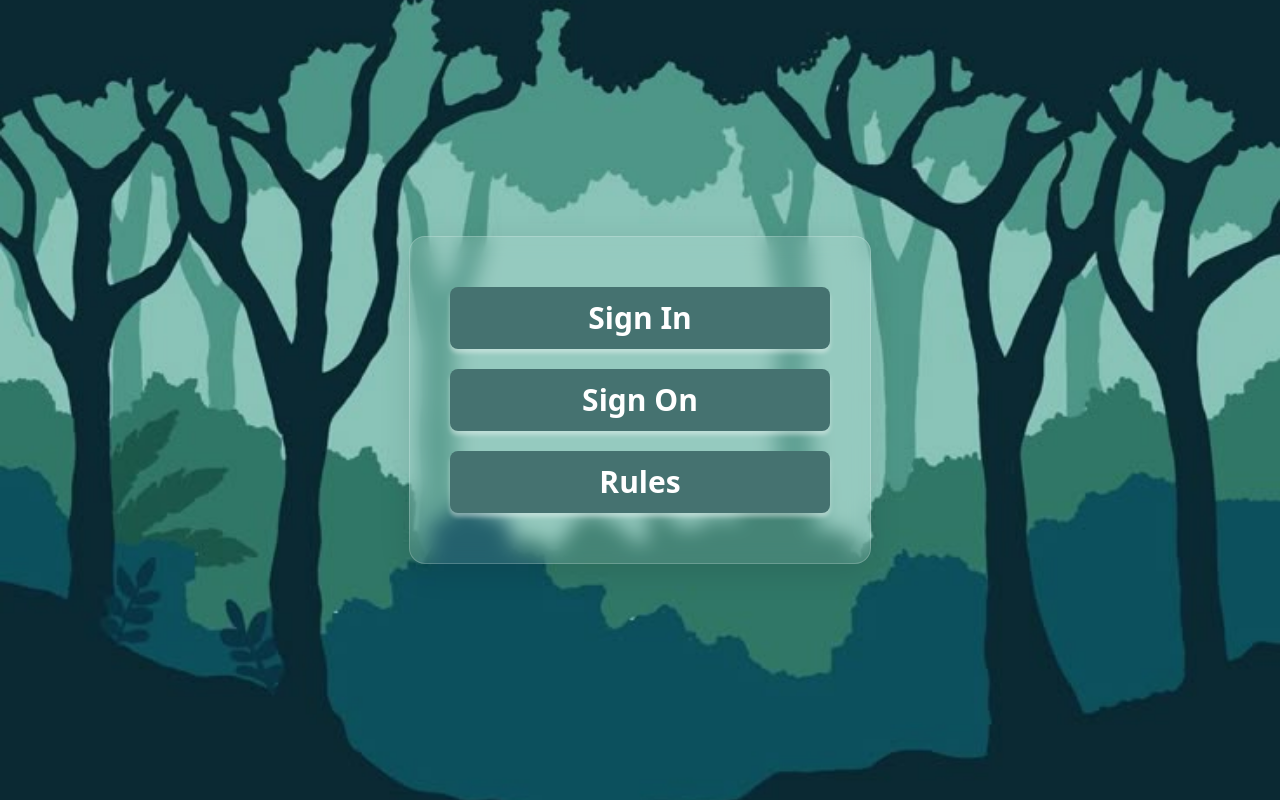
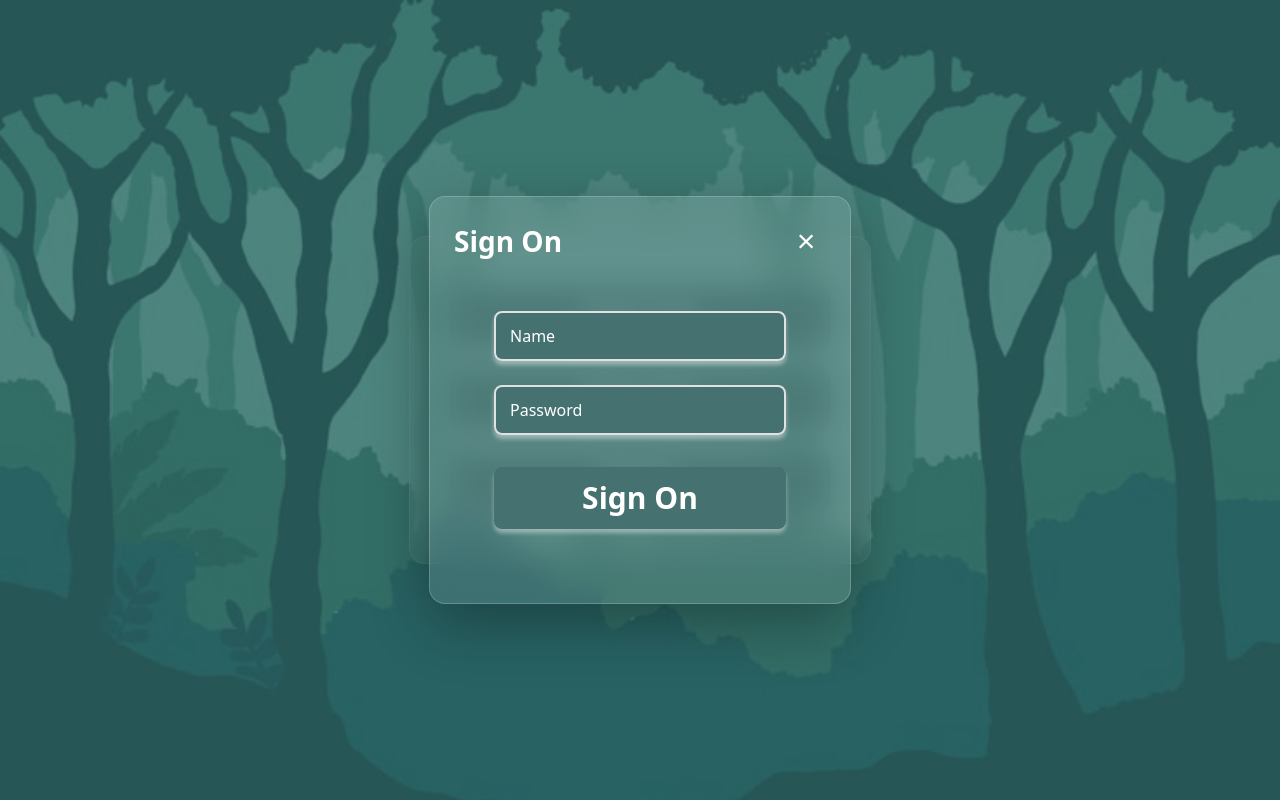
Before and after one commit to nastosinka/oops_trap, a Vue app in the folder oops_trap/: page /#/ in a window 1280 px wide. Both pictures are taken after a click on the button "Sign On". Built offline with nearby package versions, Linux system fonts and the light colour scheme; a web font is replaced by a local one; what @vkontakte/vk-bridge would draw is missing.

Commit message:
feat: add SignOn modal

```diff
--- a/oops_trap/package.json
+++ b/oops_trap/package.json
@@ -21,7 +21,9 @@
     "tunnel": "vk-tunnel"
   },
   "dependencies": {
+    "@mdi/font": "^7.4.47",
     "@vkontakte/vk-bridge": "^2.13.0",
+    "ant-design-vue": "^4.2.6",
     "pinia": "^2.1.0",
     "vue": "^3.5.22",
     "vue-router": "^4.2.0"
@@ -30,7 +32,7 @@
     "@playwright/test": "^1.40.0",
     "@vitejs/plugin-vue": "^6.0.1",
     "@vitest/coverage-v8": "^1.0.0",
-    "@vkontakte/vk-miniapps-deploy": "^0.1.6",
+    "@vkontakte/vk-miniapps-deploy": "^0.1.9",
     "@vkontakte/vk-tunnel": "^0.2.4",
     "@vue/eslint-config-prettier": "^7.1.0",
     "@vue/test-utils": "^2.4.0",
--- a/oops_trap/src/components/base/AuthForm.vue
+++ b/oops_trap/src/components/base/AuthForm.vue
@@ -1,90 +1,152 @@
 <template>
   <form class="auth-form" @submit.prevent="handleSubmit">
-    <div class="auth-form__field">
+    <div v-if="fields.includes('name')" class="auth-form__field">
       <div class="input-container">
-        <input v-model="form.name" type="text" class="auth-form__input" required @focus="focusedField = 'name'"
-          @blur="focusedField = null">
-        <label class="auth-form__label floating-label"
-          :class="{ 'floating-label--active': form.name || focusedField === 'name' }">
+        <input
+          v-model="form.name"
+          type="text"
+          class="auth-form__input"
+          required
+          @focus="focusedField = 'name'"
+          @blur="focusedField = null"
+        />
+        <label
+          class="auth-form__label floating-label"
+          :class="{
+            'floating-label--active': form.name || focusedField === 'name',
+          }"
+        >
           Name
         </label>
       </div>
     </div>
 
-    <div class="auth-form__field">
+    <div v-if="fields.includes('password')" class="auth-form__field">
       <div class="input-container">
-        <input v-model="form.password" type="password" class="auth-form__input" required
-          @focus="focusedField = 'password'" @blur="focusedField = null">
-        <label class="auth-form__label floating-label"
-          :class="{ 'floating-label--active': form.password || focusedField === 'password' }">
+        <input
+          v-model="form.password"
+          type="password"
+          class="auth-form__input"
+          required
+          @focus="focusedField = 'password'"
+          @blur="focusedField = null"
+        />
+        <label
+          class="auth-form__label floating-label"
+          :class="{
+            'floating-label--active':
+              form.password || focusedField === 'password',
+          }"
+        >
           Password
         </label>
       </div>
     </div>
 
-    <div class="auth-form__field">
+    <div v-if="fields.includes('confirmPassword')" class="auth-form__field">
       <div class="input-container">
-        <input v-model="form.confirmPassword" type="password" class="auth-form__input" required
-          @focus="focusedField = 'confirmPassword'" @blur="focusedField = null">
-        <label class="auth-form__label floating-label"
-          :class="{ 'floating-label--active': form.confirmPassword || focusedField === 'confirmPassword' }">
+        <input
+          v-model="form.confirmPassword"
+          type="password"
+          class="auth-form__input"
+          required
+          @focus="focusedField = 'confirmPassword'"
+          @blur="focusedField = null"
+        />
+        <label
+          class="auth-form__label floating-label"
+          :class="{
+            'floating-label--active':
+              form.confirmPassword || focusedField === 'confirmPassword',
+          }"
+        >
           Confirm Password
         </label>
       </div>
-      <div v-if="showPasswordError" class="auth-form__error">🚫 Passwords don't match</div>
-      <div v-if="showPasswordSuccess" class="auth-form__success">✅ Passwords match</div>
+      <div v-if="showPasswordError" class="auth-form__error">
+        🚫 Passwords don't match
+      </div>
+      <div v-if="showPasswordSuccess" class="auth-form__success">
+        ✅ Passwords match
+      </div>
     </div>
 
     <div class="auth-form__actions">
       <BaseButton type="submit" size="large" class="auth-form__submit">
-        Sign In
+        {{ submitText }}
       </BaseButton>
     </div>
   </form>
 </template>
 
 <script>
-import BaseButton from './BaseButton.vue'
+import BaseButton from "./BaseButton.vue";
+import { showError } from "@/utils/notification-wrapper";
 
 export default {
-  name: 'AuthForm',
+  name: "AuthForm",
+  components: { BaseButton },
 
-  components: {
-    BaseButton
+  props: {
+    fields: {
+      type: Array,
+      default: () => ["name", "password", "confirmPassword"],
+    },
+    submitText: {
+      type: String,
+      default: "Sign Up",
+    },
+    initialData: {
+      type: Object,
+      default: () => ({}),
+    },
   },
 
-  emits: ['submit'],
+  emits: ["submit"],
 
   data() {
     return {
       form: {
-        name: '',
-        password: '',
-        confirmPassword: ''
+        name: "",
+        password: "",
+        confirmPassword: "",
+        ...this.initialData,
       },
-      focusedField: null
-    }
+      focusedField: null,
+    };
   },
 
   computed: {
     showPasswordError() {
-      return this.form.confirmPassword && this.form.password !== this.form.confirmPassword
+      return (
+        this.fields.includes("confirmPassword") &&
+        this.form.confirmPassword &&
+        this.form.password !== this.form.confirmPassword
+      );
     },
     showPasswordSuccess() {
-      return this.form.confirmPassword && this.form.password === this.form.confirmPassword
-    }
+      return (
+        this.fields.includes("confirmPassword") &&
+        this.form.confirmPassword &&
+        this.form.password === this.form.confirmPassword
+      );
+    },
   },
 
   methods: {
     handleSubmit() {
-      if (this.form.password !== this.form.confirmPassword) {
-        return
+      if (
+        this.fields.includes("confirmPassword") &&
+        this.form.password !== this.form.confirmPassword
+      ) {
+        showError("Passwords don't match");
+        return;
       }
 
-      this.$emit('submit', { ...this.form })
-    }
-  }
-}
+      this.$emit("submit", { ...this.form });
+    },
+  },
+};
 </script>
 
 <style scoped>
@@ -170,14 +232,14 @@
 
 .auth-form__submit {
   width: 100%;
-    transition: all 0.2s ease-in-out;
-    border-radius: 8px;
-    max-width: 100%;
+  transition: all 0.2s ease-in-out;
+  border-radius: 8px;
+  max-width: 100%;
 }
 
 .auth-form__submit:hover {
-    transform: translateY(-2px);
-    box-shadow: 0 4px 12px rgba(0, 0, 0, 0.15);
+  transform: translateY(-2px);
+  box-shadow: 0 4px 12px rgba(0, 0, 0, 0.15);
 }
 
 @media (max-width: 480px) {
--- a/oops_trap/src/components/base/AuthModal.vue
+++ b/oops_trap/src/components/base/AuthModal.vue
@@ -1,47 +1,102 @@
 <template>
   <div class="modal-overlay" @click.self="closeModal">
-      <div class="modal">
+    <div class="modal" :class="modalClass">
       <div class="modal__header">
         <h2 class="modal__title">{{ title }}</h2>
         <button class="modal__close" @click="closeModal">×</button>
       </div>
 
       <div class="modal__body">
-          <AuthForm @submit="handleAuthSubmit" />
+        <!-- Форма авторизации -->
+        <AuthForm
+          v-if="type === 'auth'"
+          :fields="fields"
+          :submit-text="submitText"
+          :initial-data="initialData"
+          @submit="handleAuthSubmit"
+        />
+
+        <!-- Правила игры -->
+        <RulesModal
+          v-else-if="type === 'rules'"
+          :initial-section="initialSection"
+        />
+
+        <!-- Кастомный контент -->
+        <slot v-else>
+          {{ content }}
+        </slot>
       </div>
     </div>
   </div>
 </template>
 
 <script>
-  import AuthForm from '@/components/base/AuthForm.vue'
+import AuthForm from "@/components/base/AuthForm.vue";
+import RulesModal from "@/components/base/RulesModal.vue";
 
 export default {
-    name: 'AuthModal',
-
-    components: {
-      AuthForm
-    },
+  name: "UniversalModal",
+  components: { AuthForm, RulesModal },
 
   props: {
     title: {
       type: String,
-        default: 'Sign In'
+      default: "Modal",
+    },
+    type: {
+      type: String,
+      default: "auth", // 'auth', 'rules', 'custom'
+    },
+    fields: {
+      type: Array,
+      default: () => ["name", "password", "confirmPassword"],
+    },
+    submitText: {
+      type: String,
+      default: "Sign Up",
+    },
+    initialData: {
+      type: Object,
+      default: () => ({}),
+    },
+    initialSection: {
+      type: String,
+      default: "common",
+    },
+    content: {
+      type: String,
+      default: "",
+    },
+    size: {
+      type: String,
+      default: "medium", // 'small', 'medium', 'large'
     }
   },
 
-    emits: ['close', 'submit'],
+  emits: ["close", "submit"],
+
+  computed: {
+    modalClass() {
+      return {
+        'modal--small': this.size === 'small',
+        'modal--medium': this.size === 'medium',
+        'modal--large': this.size === 'large',
+        'modal--rules': this.type === 'rules'
+      }
+    }
+  },
 
   methods: {
     closeModal() {
-        this.$emit('close')
+      this.$emit("close");
     },
 
     handleAuthSubmit(formData) {
-        this.$emit('submit', formData)
-      }
-    }
-  }
+      this.$emit("submit", formData);
+    },
+  },
+};
 </script>
 
 <style scoped>
--- a/oops_trap/src/components/base/BaseButton.vue
+++ b/oops_trap/src/components/base/BaseButton.vue
@@ -1,11 +1,5 @@
 <template>
-    <button
-      :class="[
-        'base-button',
-        `base-button--${size}`
-      ]"
-      @click="handleClick"
-    >
+  <button :class="['base-button', `base-button--${size}`]" @click="handleClick">
     <div class="base-button__content">
       <slot>{{ label }}</slot>
     </div>
@@ -14,28 +8,28 @@
 
 <script>
 export default {
-    name: 'BaseButton',
+  name: "BaseButton",
 
   props: {
     label: {
       type: String,
-        default: ''
+      default: "",
     },
     size: {
       type: String,
-        default: 'medium',
-        validator: (value) => ['small', 'medium', 'large'].includes(value)
-      }
+      default: "medium",
+      validator: (value) => ["small", "medium", "large"].includes(value),
+    },
   },
 
-    emits: ['click'],
+  emits: ["click"],
 
   methods: {
     handleClick(event) {
-        this.$emit('click', event)
-      }
-    }
-  }
+      this.$emit("click", event);
+    },
+  },
+};
 </script>
 
 <style scoped>
--- /dev/null
+++ b/oops_trap/src/utils/notification-wrapper.js
@@ -0,0 +1,9 @@
+import { message } from "ant-design-vue";
+
+export const showSuccess = (text) => {
+  message.success(text);
+};
+
+export const showError = (text) => {
+  message.error(text);
+};
--- a/oops_trap/src/views/HomePage.vue
+++ b/oops_trap/src/views/HomePage.vue
@@ -2,57 +2,90 @@
   <div class="simple-auth-page">
     <div class="simple-auth-container">
       <div class="buttons-container">
-                <BaseButton label="Sign In" @click="showSignInModal = true" size="large"
-                    class="action-button" />
+        <BaseButton
+          label="Sign Up"
+          size="large"
+          class="action-button"
+          @click="showSignUpModal = true"
+        />
 
-                <BaseButton label="Sign On" @click="showSignOnModal = true" size="large"
-                    class="action-button" />
+        <BaseButton
+          label="Sign On"
+          size="large"
+          class="action-button"
+          @click="showSignOnModal = true"
+        />
 
-                <BaseButton label="Rules" @click="showRulesModal = true" size="large"
-                    class="action-button" />
+        <BaseButton
+          label="Rules"
+          size="large"
+          class="action-button"
+          @click="showRulesModal = true"
+        />
       </div>
     </div>
 
     <AuthModal
-            v-if="showSignInModal"
-            title="Sign In"
-            @close="showSignInModal = false"
-            @submit="handleSignIn"
+      v-if="showSignUpModal"
+      title="Sign Up"
+      :fields="['name', 'password', 'confirmPassword']"
+      submit-text="Sign Up"
+      @close="showSignUpModal = false"
+      @submit="handleSignUp"
+    />
+
+    <AuthModal
+      v-if="showSignOnModal"
+      title="Sign On"
+      :fields="['name', 'password']"
+      submit-text="Sign On"
+      @close="showSignOnModal = false"
+      @submit="handleSignOn"
+    />
+
+    <RulesModal
+      v-if="showRulesModal"
+      @close="showRulesModal = false"
     />
   </div>
 </template>
 
 <script>
-import BaseButton from '@/components/base/BaseButton.vue'
-import AuthModal from '@/components/base/AuthModal.vue'
+import BaseButton from "@/components/base/BaseButton.vue";
+import AuthModal from "@/components/base/AuthModal.vue";
+import { showSuccess } from "@/utils/notification-wrapper";
+import RulesModal from '@/components/base/RulesModal.vue'
 
 export default {
-    name: 'SimpleAuthPage',
+  name: "SimpleAuthPage",
   components: {
     BaseButton,
-        AuthModal
+    AuthModal,
+    RulesModal
   },
 
   data() {
     return {
-            showSignInModal: false,
+      showSignUpModal: false,
       showSignOnModal: false,
-            showRulesModal: false
-        }
+      showRulesModal: false,
+    };
   },
 
   methods: {
-        handleSignIn() {
-            // Логика входа
-            this.showSignInModal = false
+    handleSignUp() {
+      // Логика регистрации
+      this.showSignInModal = false;
+      showSuccess("Login successful!");
     },
 
     handleSignOn() {
-            // Логика регистрации
-            this.showSignOnModal = false
-        }
-    }
-}
+      // Логика входа
+      this.showSignOnModal = false;
+      showSuccess("Login successful!");
+    },
+  },
+};
 </script>
 
 <style scoped>
@@ -62,7 +95,7 @@
   display: flex;
   align-items: center;
   justify-content: center;
-    background: url('@/assets/images/background.jpg') center/cover no-repeat;
+  background: url("@/assets/images/background.jpg") center/cover no-repeat;
   position: fixed;
   top: 0;
   left: 0;
```
Also changed, not shown: oops_trap/src/main.js (+11 -10 lines), oops_trap/vk-hosting-config.json (added, +12 -0 lines), 1 other file (tests, documents, lock files or other folders). Lines whose indentation alone changed are shown as unchanged.
